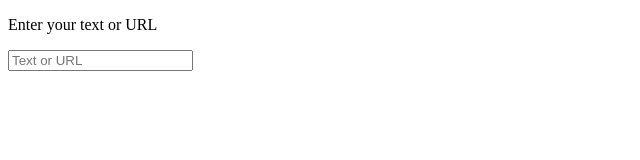
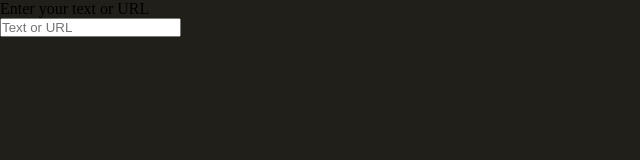
Before and after one commit to Rayyan-Attaullah/QR_Generator, a plain HTML site: page index.html in a window 1280 px wide. Shown: the whole page, without its empty margins (0-640 px from the left). Drawn offline with Linux system fonts and the light colour scheme.

Commit message:
CSS file added

```diff
--- a/index.html
+++ b/index.html
@@ -3,6 +3,7 @@
 <head>
     <meta charset="UTF-8">
     <meta name="viewport" content="width=device-width, initial-scale=1.0">
+    <link rel="stylesheet" href="style.css">
     <title>Document</title>
 </head>
 <body>
--- /dev/null
+++ b/style.css
@@ -0,0 +1,15 @@
+*{
+    margin: 0;
+    padding: 0;
+}
+
+body{
+    background: rgb(33, 31, 26);
+}
+
+.container{
+
+        display: block;
+        align-content: center;
+
+}
```
